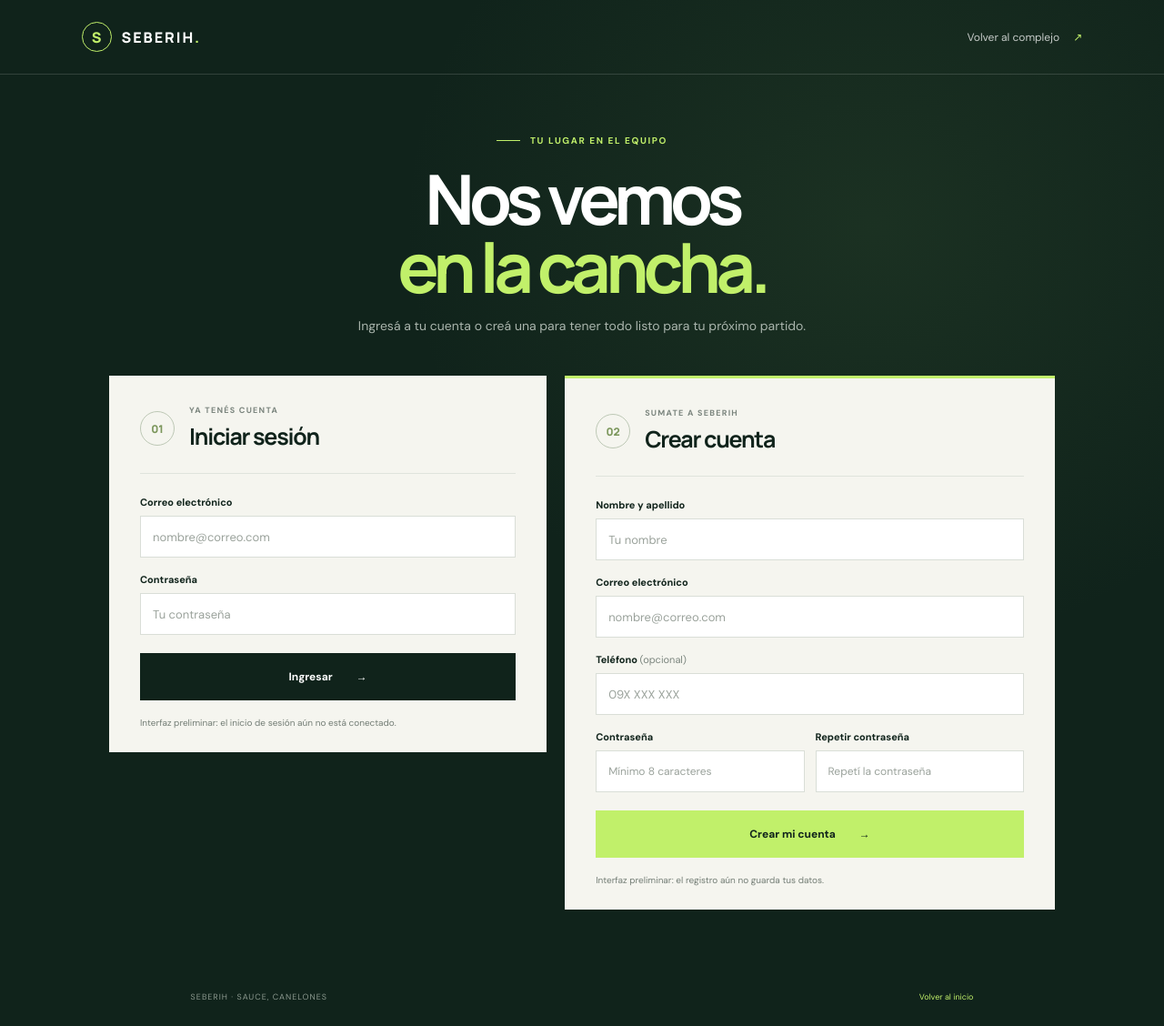
After one commit to Sheyson7/Egreso, a PHP site: page /cuenta.php in a window 1280 px wide. The commit adds this page. Shown: the whole page at 91% size. Run offline with PHP 8.4, Linux system fonts and the light colour scheme.

Commit message:
Add Seberih account registration and login UI

```diff
--- /dev/null
+++ b/public/cuenta.php
@@ -0,0 +1,94 @@
+<?php
+declare(strict_types=1);
+
+$pageTitle = 'Mi cuenta | Seberih';
+?>
+<!doctype html>
+<html lang="es">
+<head>
+    <meta charset="utf-8">
+    <meta name="viewport" content="width=device-width, initial-scale=1">
+    <meta name="theme-color" content="#0d2018">
+    <meta name="description" content="Accedé a tu cuenta de Seberih o crea una nueva.">
+    <title><?= htmlspecialchars($pageTitle, ENT_QUOTES, 'UTF-8') ?></title>
+    <link rel="preconnect" href="https://fonts.googleapis.com">
+    <link rel="preconnect" href="https://fonts.gstatic.com" crossorigin>
+    <link href="https://fonts.googleapis.com/css2?family=DM+Sans:wght@400;500;600;700&family=Manrope:wght@400;500;600;700;800&display=swap" rel="stylesheet">
+    <link rel="stylesheet" href="/assets/css/styles.css">
+    <link rel="stylesheet" href="/assets/css/account.css">
+    <script src="/assets/js/account.js" defer></script>
+</head>
+<body class="account-page">
+    <header class="account-header">
+        <a class="brand" href="/" aria-label="Seberih, inicio">
+            <span class="brand-mark" aria-hidden="true">S</span>
+            <span>SEBERIH<span class="brand-dot">.</span></span>
+        </a>
+        <a class="account-back" href="/">Volver al complejo <span aria-hidden="true">↗</span></a>
+    </header>
+
+    <main class="account-main">
+        <div class="account-intro">
+            <p class="eyebrow"><span class="eyebrow-line"></span> TU LUGAR EN EL EQUIPO</p>
+            <h1>Nos vemos<br><span>en la cancha.</span></h1>
+            <p>Ingresá a tu cuenta o creá una para tener todo listo para tu próximo partido.</p>
+        </div>
+
+        <div class="account-cards">
+            <section class="account-card" id="iniciar-sesion" aria-labelledby="login-title">
+                <div class="account-card-heading">
+                    <span class="account-card-index">01</span>
+                    <div><p>YA TENÉS CUENTA</p><h2 id="login-title">Iniciar sesión</h2></div>
+                </div>
+                <form class="account-form" id="login-form" novalidate>
+                    <div class="account-field">
+                        <label for="login-email">Correo electrónico</label>
+                        <input id="login-email" name="email" type="email" autocomplete="email" placeholder="nombre@correo.com" required>
+                    </div>
+                    <div class="account-field">
+                        <label for="login-password">Contraseña</label>
+                        <input id="login-password" name="password" type="password" autocomplete="current-password" placeholder="Tu contraseña" required>
+                    </div>
+                    <button class="button button-dark account-submit" type="submit">Ingresar <span aria-hidden="true">→</span></button>
+                    <p class="account-feedback" id="login-feedback" aria-live="polite">Interfaz preliminar: el inicio de sesión aún no está conectado.</p>
+                </form>
+            </section>
+
+            <section class="account-card account-card-register" id="registrarse" aria-labelledby="register-title">
+                <div class="account-card-heading">
+                    <span class="account-card-index">02</span>
+                    <div><p>SUMATE A SEBERIH</p><h2 id="register-title">Crear cuenta</h2></div>
+                </div>
+                <form class="account-form" id="register-form" novalidate>
+                    <div class="account-field">
+                        <label for="register-name">Nombre y apellido</label>
+                        <input id="register-name" name="name" type="text" autocomplete="name" placeholder="Tu nombre" required>
+                    </div>
+                    <div class="account-field">
+                        <label for="register-email">Correo electrónico</label>
+                        <input id="register-email" name="email" type="email" autocomplete="email" placeholder="nombre@correo.com" required>
+                    </div>
+                    <div class="account-field">
+                        <label for="register-phone">Teléfono <span>(opcional)</span></label>
+                        <input id="register-phone" name="phone" type="tel" autocomplete="tel" placeholder="09X XXX XXX">
+                    </div>
+                    <div class="account-password-row">
+                        <div class="account-field">
+                            <label for="register-password">Contraseña</label>
+                            <input id="register-password" name="password" type="password" autocomplete="new-password" minlength="8" placeholder="Mínimo 8 caracteres" required>
+                        </div>
+                        <div class="account-field">
+                            <label for="register-password-confirm">Repetir contraseña</label>
+                            <input id="register-password-confirm" name="password_confirmation" type="password" autocomplete="new-password" minlength="8" placeholder="Repetí la contraseña" required>
+                        </div>
+                    </div>
+                    <button class="button button-primary account-submit" type="submit">Crear mi cuenta <span aria-hidden="true">→</span></button>
+                    <p class="account-feedback" id="register-feedback" aria-live="polite">Interfaz preliminar: el registro aún no guarda tus datos.</p>
+                </form>
+            </section>
+        </div>
+    </main>
+
+    <footer class="account-footer"><span>SEBERIH · SAUCE, CANELONES</span><a href="/">Volver al inicio</a></footer>
+</body>
+</html>
--- a/public/index.php
+++ b/public/index.php
@@ -28,6 +28,7 @@ $currentDate = (new DateTimeImmutable())->format('Y-m-d');
             <a href="#canchas">El complejo</a>
             <a href="#reservas">Reservas</a>
             <a href="#ubicacion">Ubicación</a>
+            <a href="/cuenta.php">Mi cuenta</a>
         </nav>
         <a class="header-cta" href="#reservas">Reservar cancha <span aria-hidden="true">↗</span></a>
         <button class="menu-toggle" type="button" aria-label="Abrir menú" aria-expanded="false"><span></span><span></span></button>
```
Also changed, not shown: README.md, public/assets/css/account.css (added), public/assets/js/account.js (added).
